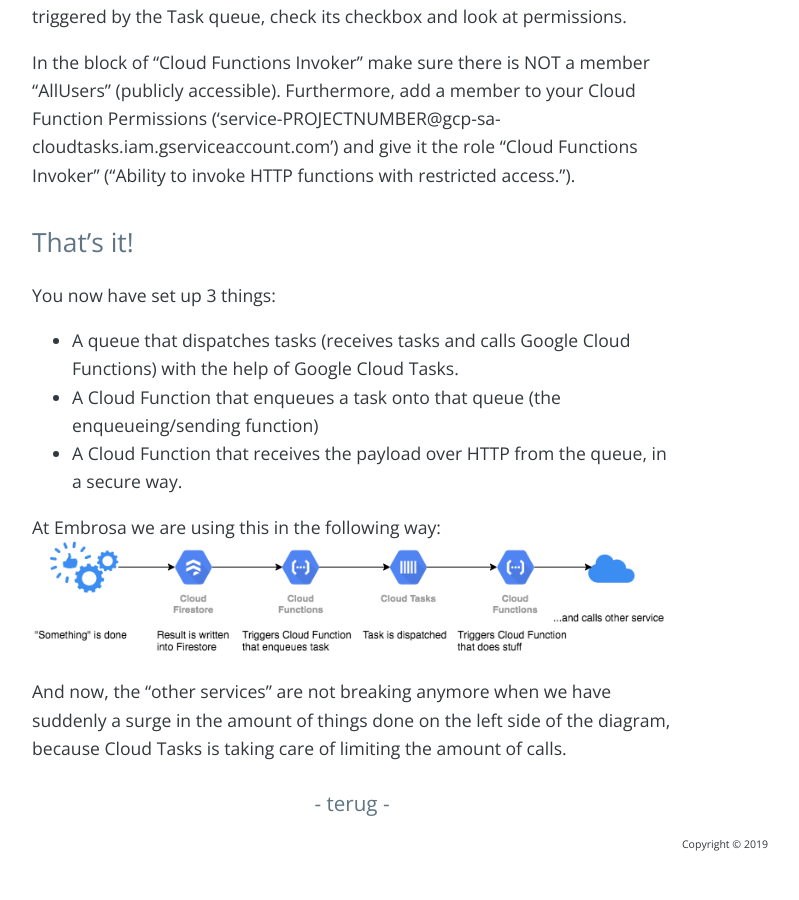
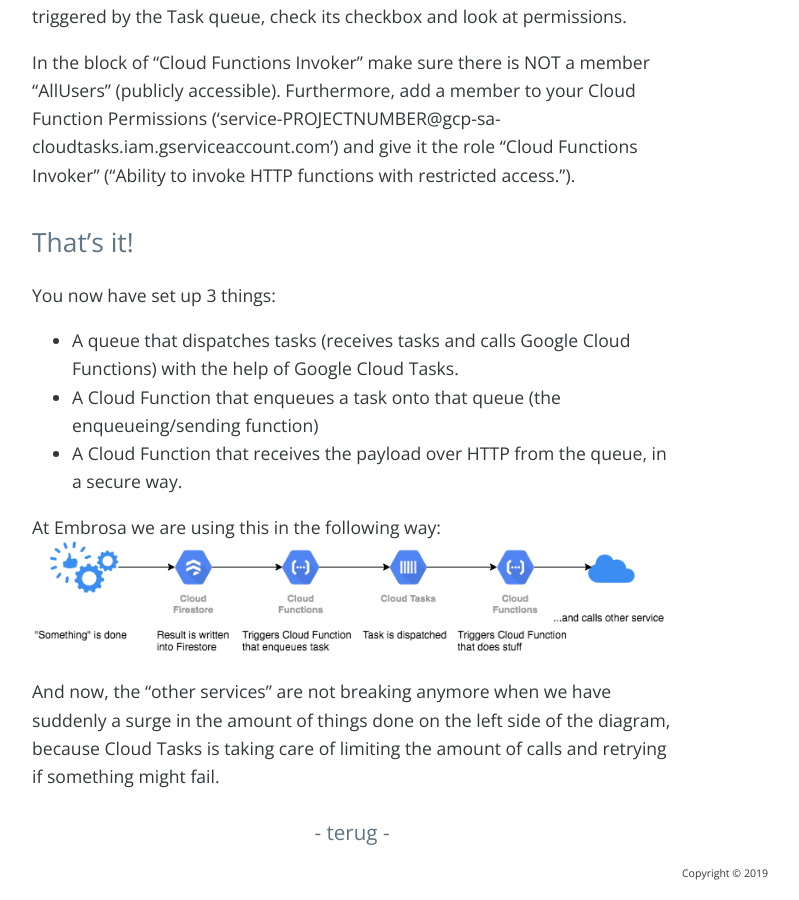
Before and after one commit to rogiervandenberg/rogiervandenberg.nl, a Jekyll site: the page built from _posts/2019-11-13-google-task-queues-on-gcp-with-google-cloud-functions.md, in a window 1280 px wide and 900 px high, scrolled down 5256 px. Shown: the whole window, without its empty margins (288-1087 px from the left). Built offline with Jekyll 4.4.1, drawn with Linux system fonts in a browser that asks for light colours; before the commit the page ends 6128 px from its top, so only the background shows below that; some of the changed text lies outside the part shown.

```diff
--- a/_posts/2019-11-13-google-task-queues-on-gcp-with-google-cloud-functions.md
+++ b/_posts/2019-11-13-google-task-queues-on-gcp-with-google-cloud-functions.md
@@ -157,7 +157,7 @@ You now have set up 3 things:
 At Embrosa we are using this in the following way:
 ![Cloud Functions using Task Queue](/img/cfs-with-cloud-tasks-full-solution.png)
 
-And now, the "other services" are not breaking anymore when we have suddenly a surge in the amount of things done on the left side of the diagram, because Cloud Tasks is taking care of limiting the amount of calls.
+And now, the "other services" are not breaking anymore when we have suddenly a surge in the amount of things done on the left side of the diagram, because Cloud Tasks is taking care of limiting the amount of calls and retrying if something might fail.
 
 [1]:	https://cloud.google.com/sdk/docs/initializing
 [2]:	https://www.npmjs.com/package/@google-cloud/tasks
```
Also changed, not shown: other parts of _posts/2019-11-13-google-task-queues-on-gcp-with-google-cloud-functions.md (+1 -1 lines).
